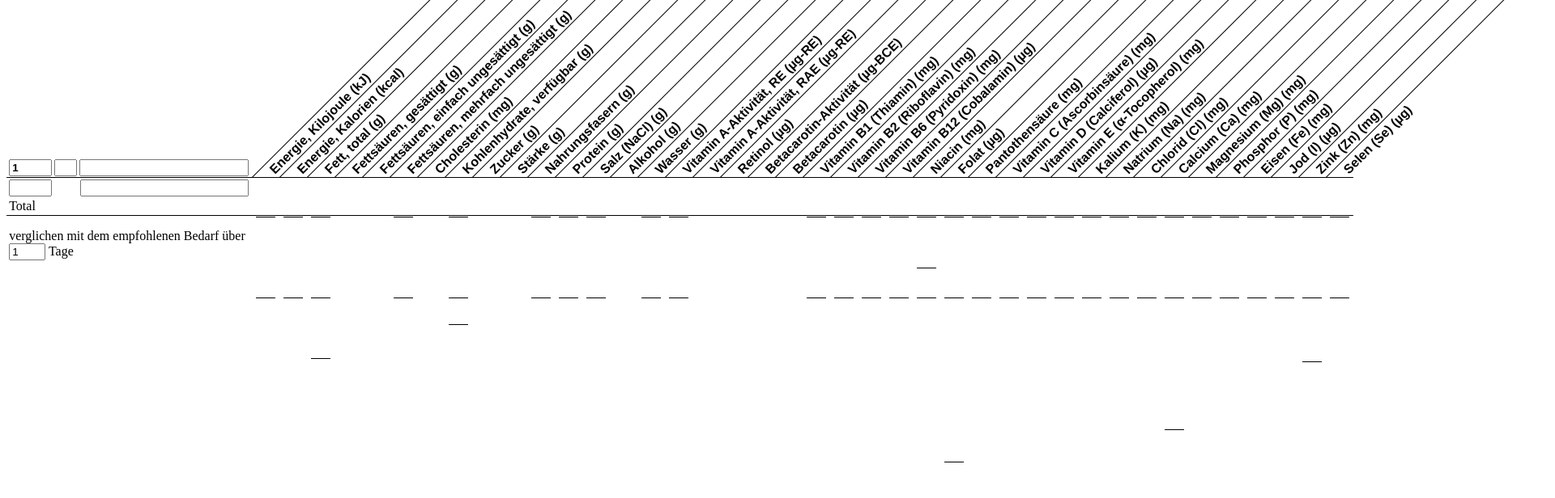
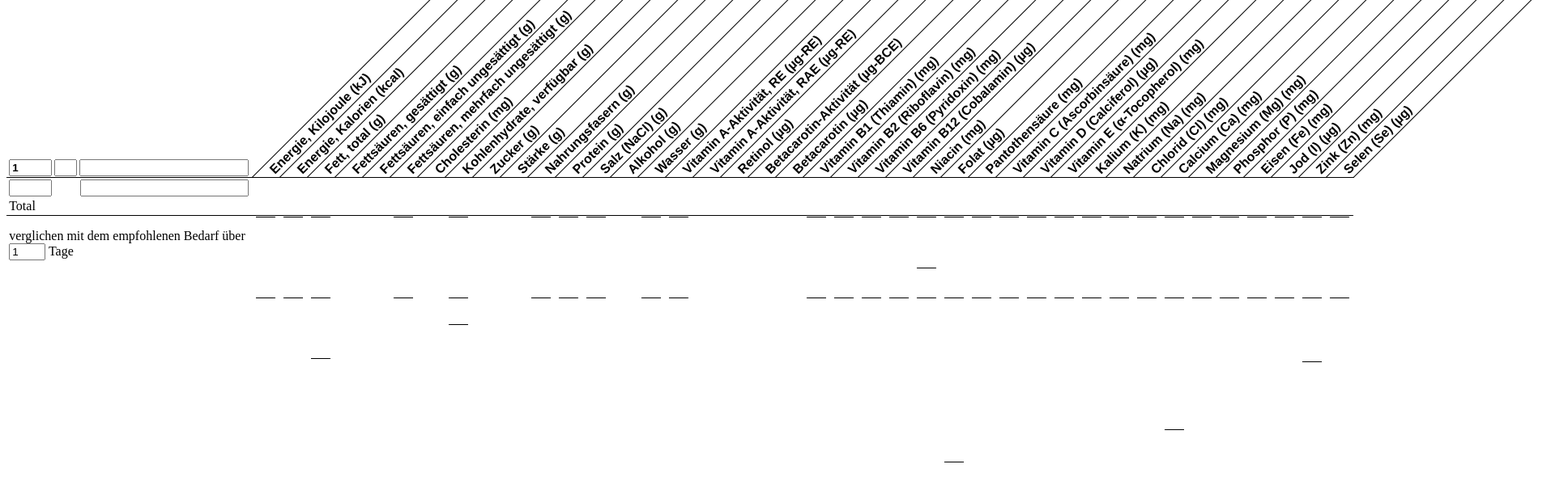
Before and after one commit to meriton42/essen, an Angular app: page / in a window 1280 px wide. Shown: the top 616 px of the page at 81% size, 1920 px wide, since content can reach past the window. Built offline with nearby package versions, Linux system fonts and the light colour scheme.

Commit message:
draw line after last header
to make it look like a border

```diff
--- a/src/app/app.component.css
+++ b/src/app/app.component.css
@@ -8,6 +8,11 @@ th {
 	min-width: 2em;
 	position: relative;
 	border-bottom: 1px solid black;
+}
+
+th:last-child {
+	min-width: 0.7px;
+	padding: 0;
 }
 
 th > div {
--- a/src/app/app.component.html
+++ b/src/app/app.component.html
@@ -9,6 +9,7 @@
       @for (name of nutrientNames; track name) {
         <th><div><div>{{name}}</div></div></th>
       }
+      <th><div><div></div></div></th>
     </tr>
   </thead>
   <tbody>
```
